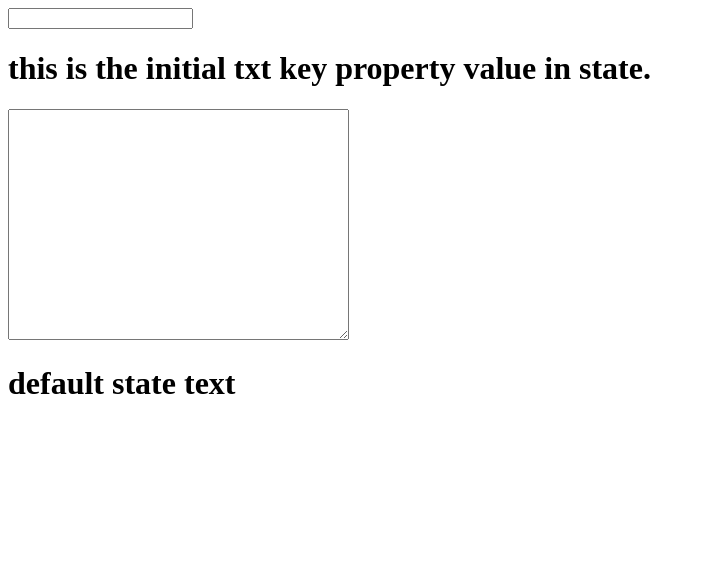
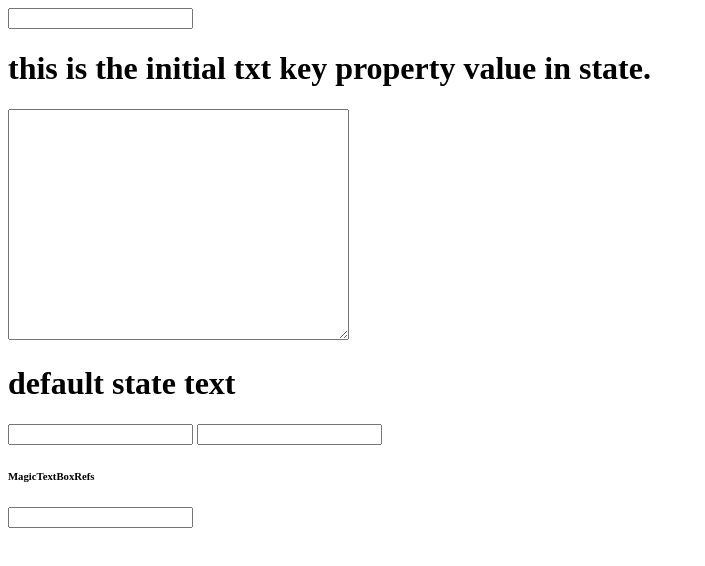
Before and after one commit to BlindBane/live-jsx-compiler, a React (Create React App) app: page / in a window 1280 px wide. Shown: the top 566 px of the page, without its empty margins (0-705 px from the left). Built offline with nearby package versions, Linux system fonts and the light colour scheme; the HTML template or start-up script is replaced by a standard one.

Commit message:
(feat) Implemented refs with inputs

```diff
--- a/src/App.js
+++ b/src/App.js
@@ -4,12 +4,22 @@ class App extends React.Component {
   constructor () {
     super()
     this.state = {
-      txt: 'this is the initial txt key property value in state.'
+      txt: 'this is the initial txt key property value in state.',
+      c: ''
     }
   }
   update (event) {
     this.setState({
-      txt: event.target.value
+      txt: event.target.value,
+      a: 'a',
+      b: 'b'
+    })
+  }
+  refUpdate () {
+    this.setState({
+      a: this.refs.a.value,
+      b: this.refs.b.value,
+      c: this.c.refs.refBoxInput.value
     })
   }
   render () {
@@ -18,12 +28,27 @@ class App extends React.Component {
         <MagicTextBox update={this.update.bind(this)} />
         <h1>{this.state.txt}</h1>
         <TextAreaBox />
+        <input ref='a' type='text' onChange={this.refUpdate.bind(this)} /> {this.state.a}
+        <input ref='b' type='text' onChange={this.refUpdate.bind(this)} /> {this.state.b}
+        <br />
+        <h6>MagicTextBoxRefs</h6>
+        <MagicTextBoxRefs
+          ref={component => this.c = component}
+          update={this.refUpdate.bind(this)}
+        /> {this.state.c}
       </div>
     )
   }
 }
 
 const MagicTextBox = props => <input type='text' onChange={props.update} />
+class MagicTextBoxRefs extends React.Component {
+  render () {
+    return (
+      <input ref='refBoxInput' type='text' onChange={this.props.update} />
+    )
+  }
+}
 
 class TextAreaBox extends React.Component {
   constructor () {
```
